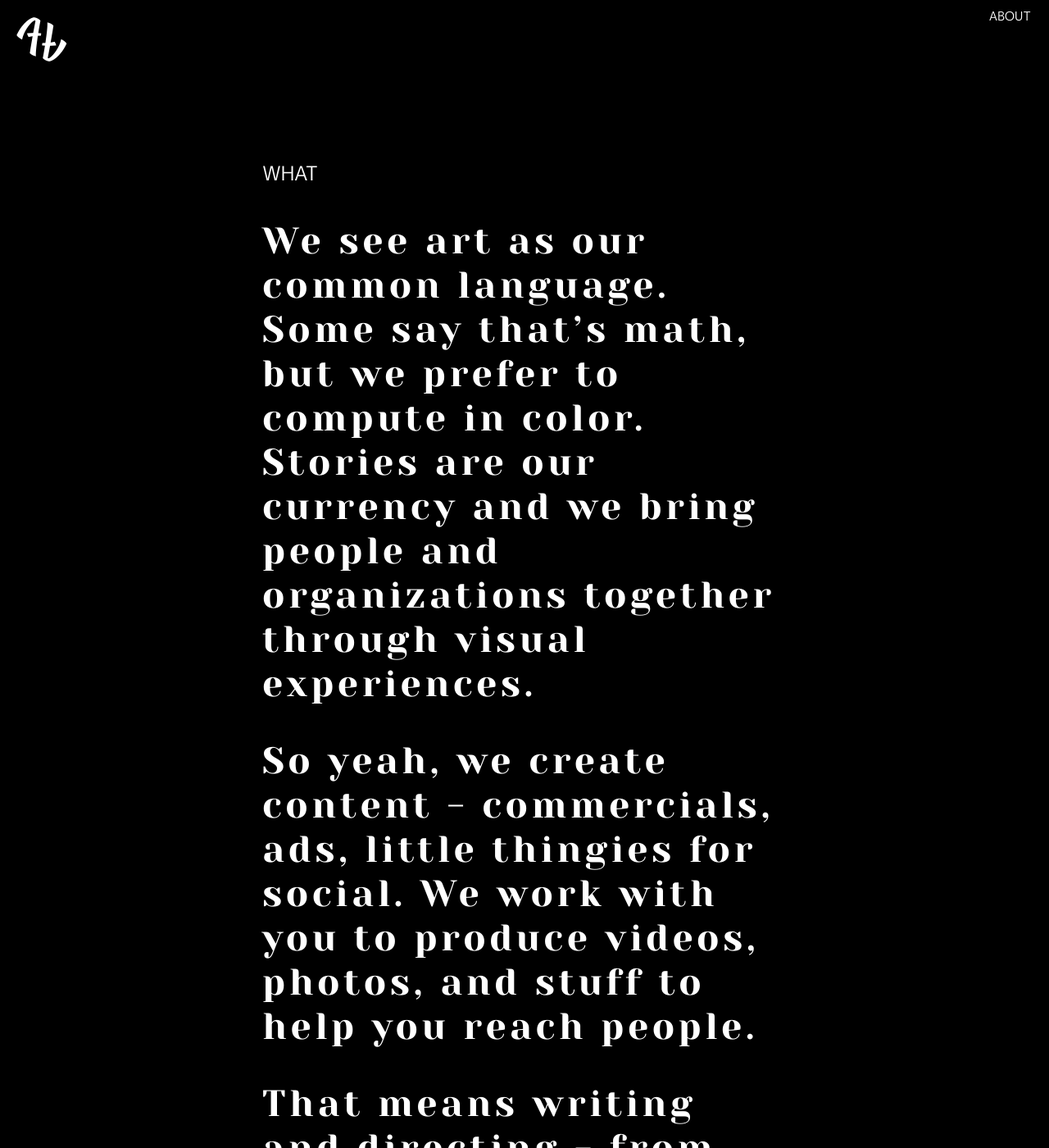
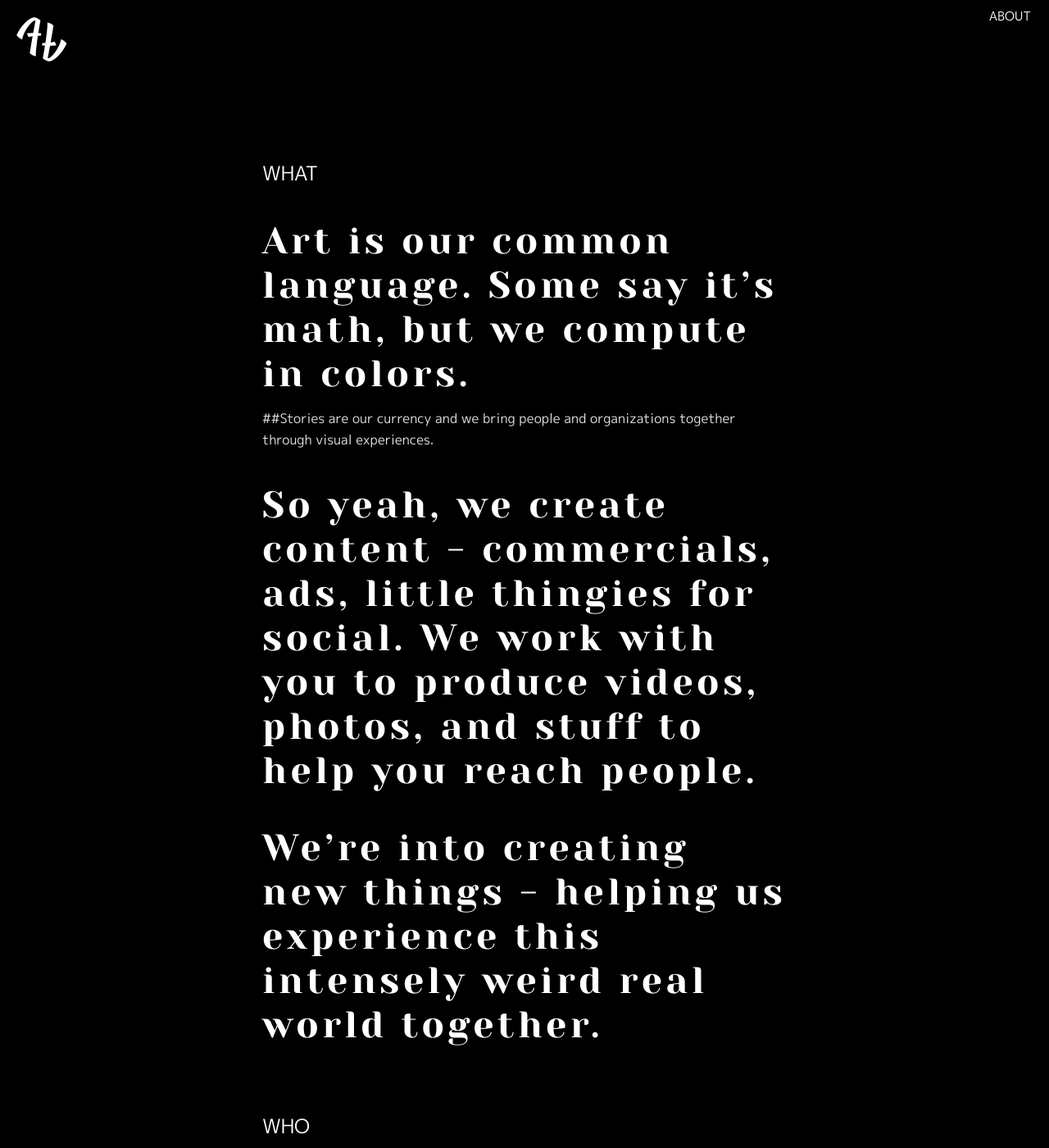
Before and after one commit to factorytown/factorytown.github.io, a Jekyll site: the page built from _pages/about.md, in a window 1280 px wide and 1400 px high. Shown: the whole window at 82% size. Built offline with Jekyll 4.4.1, drawn with Linux system fonts in a browser that asks for light colours; nearby versions of some CDN libraries; some of the changed text lies outside the part shown.

Commit message:
Updated About

```diff
--- a/_pages/about.md
+++ b/_pages/about.md
@@ -5,13 +5,13 @@ title: ABOUT
 
 ### WHAT
 
-## We see art as our common language. Some say that's math, but we prefer to compute in color. Stories are our currency and we bring people and organizations together through visual experiences.
+## Art is our common language. Some say it's math, but we compute in colors.
+
+##Stories are our currency and we bring people and organizations together through visual experiences.
 
 ## So yeah, we create content - commercials, ads, little thingies for social. We work with you to produce videos, photos, and stuff to help you reach people.
 
-## That means writing and directing - from music videos to documentaries to short films.
-
-## We're into creating new things and ideas - designing objects and installations that bring us all out from behind our screens, helping us experience this intensely weird real world together.
+## We're into creating new things - helping us experience this intensely weird real world together.
 
 <BR>
 
```
